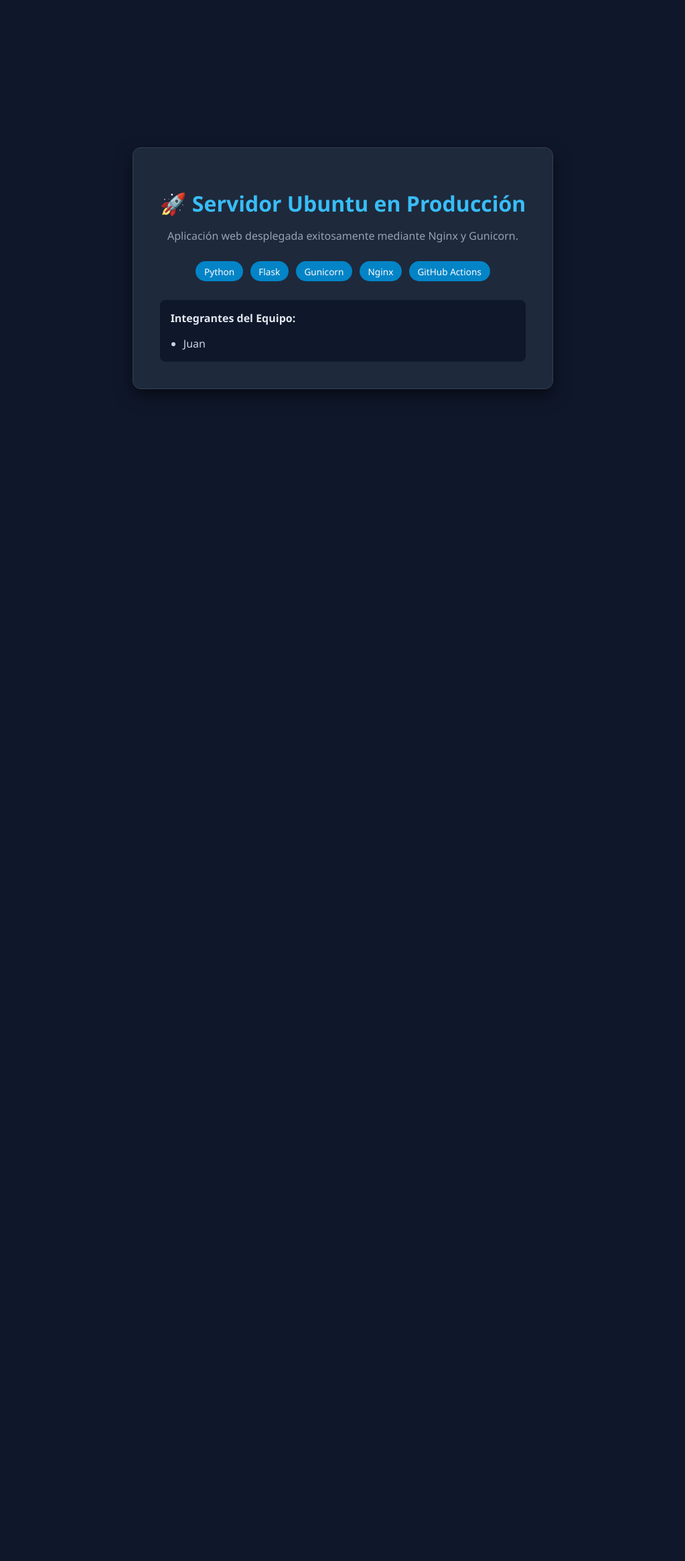
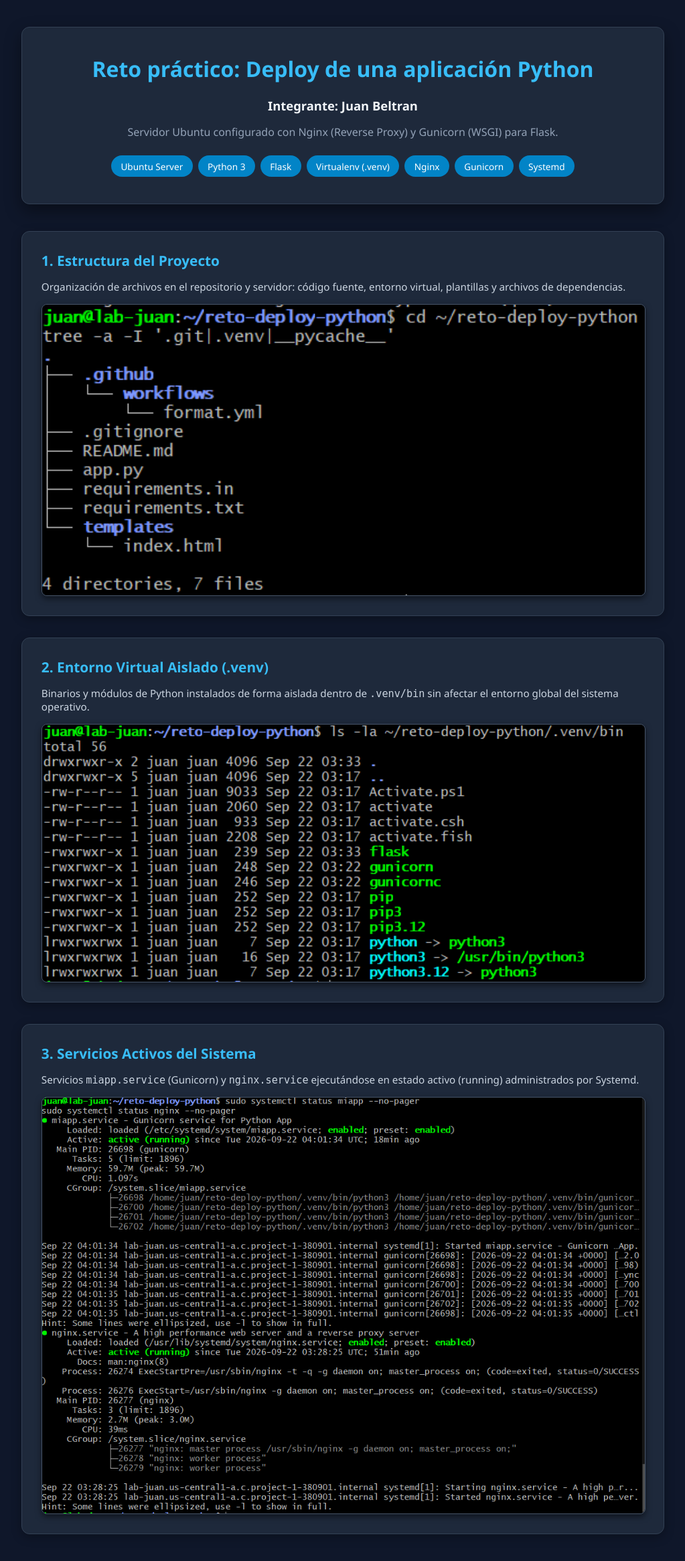
Before and after one commit to JBeltran1005/reto-deploy-python, a Flask app: page / in a window 1280 px wide. Shown: the whole page at 67% size, without its empty margins (128-1151 px from the left). Before the commit the page ends 589 px from the top, so only its background shows below. Run offline with Flask 3, Linux system fonts and the light colour scheme.

Commit message:
feat: interfaz con evidencias visuales e informacion de entrega

```diff
--- a/templates/index.html
+++ b/templates/index.html
@@ -3,81 +3,129 @@
 <head>
     <meta charset="UTF-8">
     <meta name="viewport" content="width=device-width, initial-scale=1.0">
-    <title>Proyecto Final - Despliegue Python</title>
+    <title>Reto práctico: Deploy de una aplicación Python</title>
     <style>
         body {
             font-family: 'Segoe UI', Tahoma, Geneva, Verdana, sans-serif;
             background-color: #0f172a;
             color: #f8fafc;
+            margin: 0;
+            padding: 2.5rem 1rem;
             display: flex;
-            justify-content: center;
+            flex-direction: column;
             align-items: center;
-            min-height: 100vh;
-            margin: 0;
         }
-        .card {
+        .container {
+            max-width: 960px;
+            width: 100%;
+        }
+        .header-card {
             background-color: #1e293b;
             padding: 2.5rem;
             border-radius: 12px;
-            box-shadow: 0 10px 25px rgba(0,0,0,0.5);
-            max-width: 550px;
             text-align: center;
             border: 1px solid #334155;
+            margin-bottom: 2.5rem;
+            box-shadow: 0 10px 25px rgba(0, 0, 0, 0.4);
         }
         h1 {
             color: #38bdf8;
-            margin-bottom: 0.5rem;
+            margin-top: 0;
+            font-size: 2rem;
         }
-        p.desc {
+        .author {
+            font-size: 1.15rem;
+            color: #f1f5f9;
+            margin: 0.5rem 0 1rem 0;
+            font-weight: 600;
+        }
+        p.subtitle {
             color: #94a3b8;
+            font-size: 1rem;
             margin-bottom: 1.5rem;
         }
+        .badges {
+            display: flex;
+            flex-wrap: wrap;
+            justify-content: center;
+            gap: 0.5rem;
+        }
         .badge {
-            display: inline-block;
             background-color: #0284c7;
-            color: white;
-            padding: 0.35rem 0.8rem;
+            color: #ffffff;
+            padding: 0.4rem 0.9rem;
             border-radius: 9999px;
             font-size: 0.85rem;
-            margin: 0.2rem;
+            font-weight: 500;
         }
-        .team {
-            margin-top: 1.5rem;
-            text-align: left;
-            background: #0f172a;
-            padding: 1rem;
+        .gallery {
+            display: flex;
+            flex-direction: column;
+            gap: 2rem;
+        }
+        .evidence-card {
+            background-color: #1e293b;
+            border: 1px solid #334155;
+            border-radius: 12px;
+            padding: 1.8rem;
+            box-shadow: 0 4px 15px rgba(0, 0, 0, 0.3);
+        }
+        .evidence-card h2 {
+            margin-top: 0;
+            margin-bottom: 0.5rem;
+            color: #38bdf8;
+            font-size: 1.3rem;
+        }
+        .evidence-card p {
+            color: #cbd5e1;
+            font-size: 0.95rem;
+            margin-bottom: 1rem;
+        }
+        .evidence-card img {
+            width: 100%;
+            height: auto;
             border-radius: 8px;
-        }
-        .team h3 {
-            margin-top: 0;
-            color: #e2e8f0;
-            font-size: 1rem;
-        }
-        ul {
-            margin: 0;
-            padding-left: 1.2rem;
-            color: #cbd5e1;
+            border: 1px solid #475569;
+            box-shadow: 0 4px 10px rgba(0, 0, 0, 0.5);
+            display: block;
         }
     </style>
 </head>
 <body>
-    <div class="card">
-        <h1>🚀 Servidor Ubuntu en Producción</h1>
-        <p class="desc">Aplicación web desplegada exitosamente mediante Nginx y Gunicorn.</p>
-
-        <div>
-            <span class="badge">Python</span>
-            <span class="badge">Flask</span>
-            <span class="badge">Gunicorn</span>
-            <span class="badge">Nginx</span>
-            <span class="badge">GitHub Actions</span>
+    <div class="container">
+        <div class="header-card">
+            <h1>Reto práctico: Deploy de una aplicación Python</h1>
+            <div class="author">Integrante: Juan Beltran</div>
+            <p class="subtitle">Servidor Ubuntu configurado con Nginx (Reverse Proxy) y Gunicorn (WSGI) para Flask.</p>
+            <div class="badges">
+                <span class="badge">Ubuntu Server</span>
+                <span class="badge">Python 3</span>
+                <span class="badge">Flask</span>
+                <span class="badge">Virtualenv (.venv)</span>
+                <span class="badge">Nginx</span>
+                <span class="badge">Gunicorn</span>
+                <span class="badge">Systemd</span>
+            </div>
         </div>
 
-        <div class="team">
-            <h3>Integrantes del Equipo:</h3>
-            <ul>
-                <li>Juan</li>
-            </ul>
+        <div class="gallery">
+            <div class="evidence-card">
+                <h2>1. Estructura del Proyecto</h2>
+                <p>Organización de archivos en el repositorio y servidor: código fuente, entorno virtual, plantillas y archivos de dependencias.</p>
+                <img src="{{ url_for('static', filename='img/1-estructura.png') }}" alt="Estructura del Proyecto">
+            </div>
+
+            <div class="evidence-card">
+                <h2>2. Entorno Virtual Aislado (.venv)</h2>
+                <p>Binarios y módulos de Python instalados de forma aislada dentro de <code>.venv/bin</code> sin afectar el entorno global del sistema operativo.</p>
+                <img src="{{ url_for('static', filename='img/2-entorno-virtual.png') }}" alt="Entorno Virtual Aislado">
+            </div>
+
+            <div class="evidence-card">
+                <h2>3. Servicios Activos del Sistema</h2>
+                <p>Servicios <code>miapp.service</code> (Gunicorn) y <code>nginx.service</code> ejecutándose en estado activo (running) administrados por Systemd.</p>
+                <img src="{{ url_for('static', filename='img/3-servicios-activos.png') }}" alt="Servicios Activos">
+            </div>
         </div>
     </div>
 </body>
```
Also changed, not shown: static/img/1-estructura.png (added), static/img/2-entorno-virtual.png (added), static/img/3-servicios-activos.png (added).
